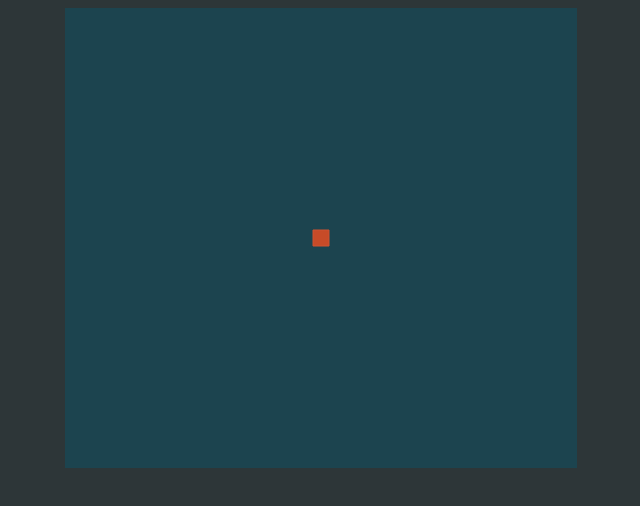
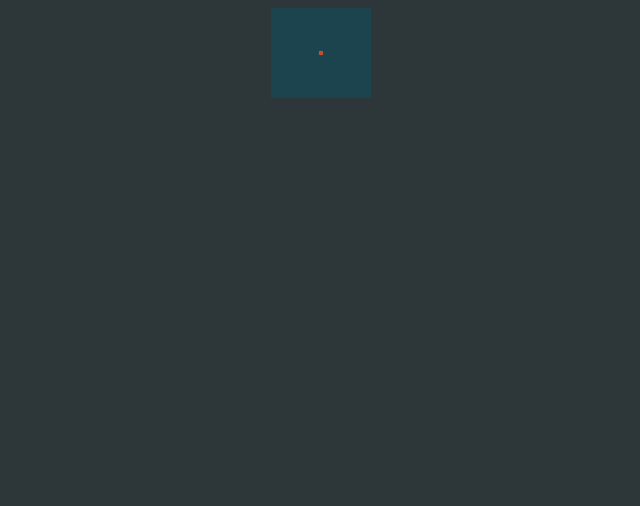
Before and after one commit to hamdanjaveed/hamdanjaveed.com, a plain HTML site: page projects/abstractDisrupt/index.html in a window 1280 px wide. Shown: the whole page, without its empty margins (319-959 px from the left). Drawn offline with Linux system fonts and the light colour scheme.

Commit message:
Set canvas width and height dynamically, all properties will be w.r.t canvas.width

```diff
--- a/projects/abstractDisrupt/index.html
+++ b/projects/abstractDisrupt/index.html
@@ -16,7 +16,7 @@
     </head>
 
     <body>
-        <canvas id="canvas" width="512" height="460"></canvas>
+        <canvas id="canvas"></canvas>
 
         <script>
             (function() {
@@ -46,17 +46,17 @@
 
             var canvas = document.getElementById("canvas");
             var context = canvas.getContext("2d");
-            var width = 512;
-            var height = parseInt(width/1.111111111); // ratio of the game boy screen (160 x 144)
+            canvas.width = 100; // all values in the game are with respect to this
+            canvas.height = parseInt(canvas.width / 1.111111111); // ratio of the game boy screen (160 x 144)
 
             var lastTime;
 
             function Player() {
-                var speed = 100;
+                var speed = canvas.width / 5;
 
-                this.size = width/32;
-                this.x = width/2 - this.size/2;
-                this.y = height/2 - this.size/2;
+                this.size = canvas.width / 32;
+                this.x = canvas.width / 2 - this.size / 2;
+                this.y = canvas.height / 2 - this.size / 2;
 
                 this.right = false;
                 this.left = false;
@@ -97,7 +97,7 @@
             }
 
             function draw() {
-                context.clearRect(0, 0, width, height);
+                context.clearRect(0, 0, canvas.width, canvas.height);
                 player.draw();
             }
 
```
